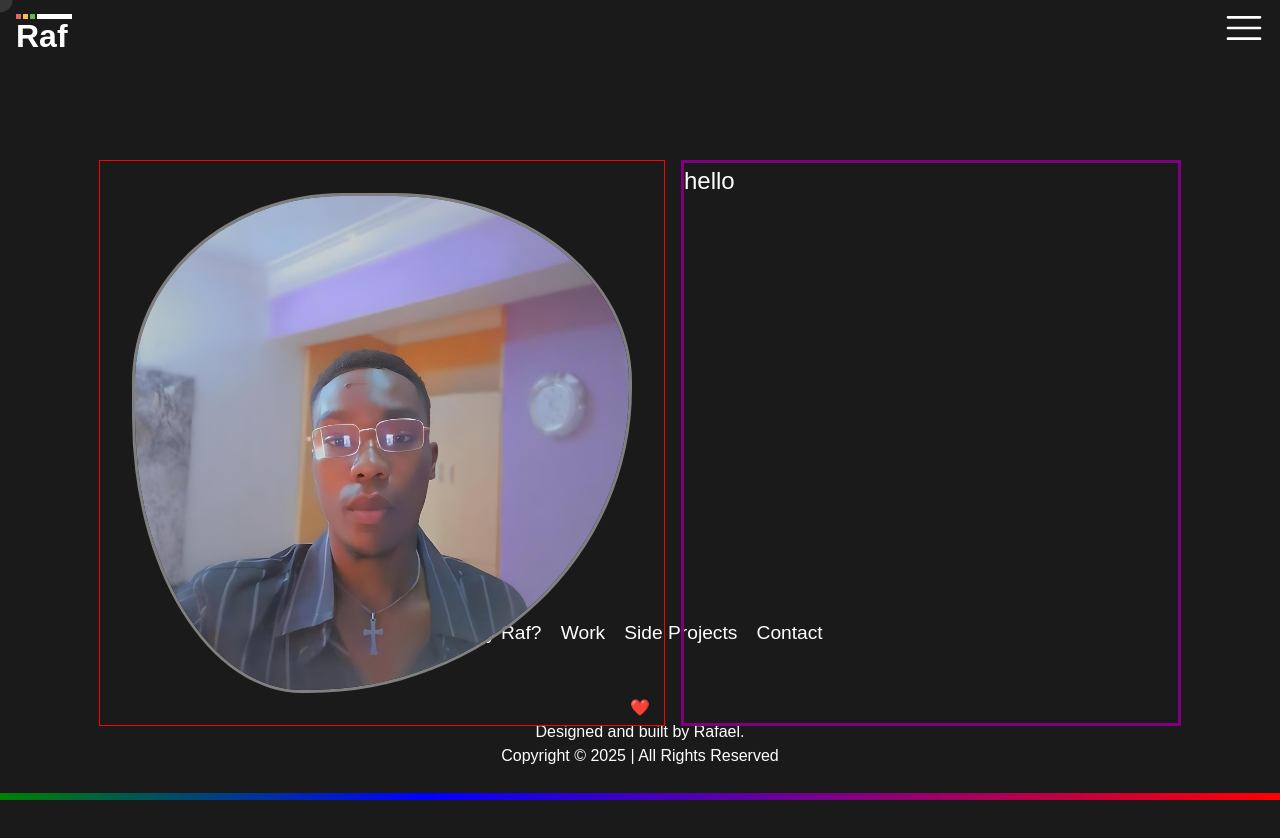
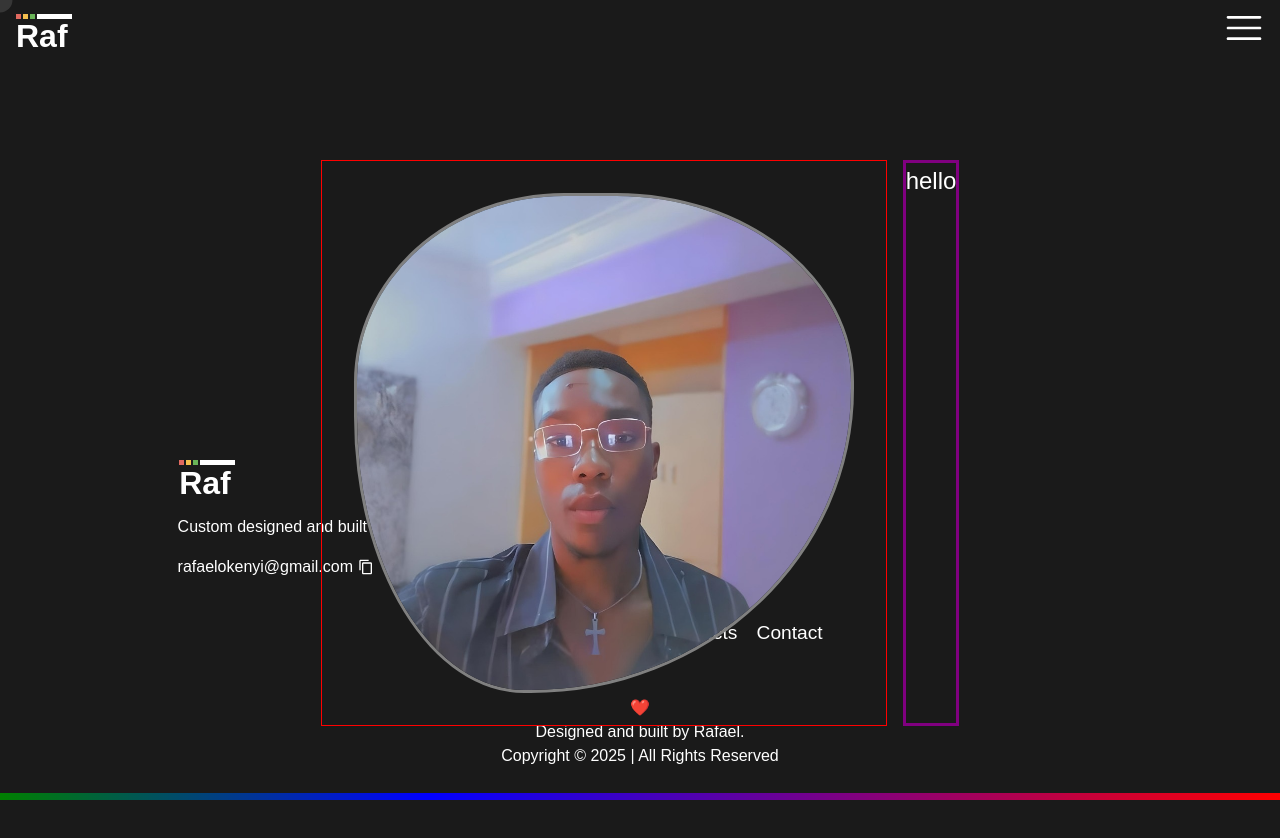
Before and after one commit to rafszn/portfolio, a React (Vite) app: page /contact in a window 1280 px wide. Shown: the top 838 px of the page. Built offline with nearby package versions, Linux system fonts and the light colour scheme; a web font is replaced by a local one; what ldrs would draw is missing.

Commit message:
vercel.json

```diff
--- a/src/components/sections/ContactSection.jsx
+++ b/src/components/sections/ContactSection.jsx
@@ -5,18 +5,6 @@ import { useState } from "react";
 gsap.registerPlugin(useGSAP);
 
 const ContactSection = () => {
-  useGSAP(() => {
-    // gsap.to(".image-wrapper", {
-    //   duration: 3,
-    //   keyframes: [
-    //     // { borderRadius: "80% 50% 70% 20% / 100% 70% 40% 30%" },
-    //     { borderRadius: "100% 50% 70% 75% / 100% 100% 50% 60%" },
-    //     { borderRadius: "80% 50% 70% 20% / 100% 70% 40% 30%" },
-    //   ],
-    //   repeat: -1, // Repeat indefinitely
-    //   yoyo: true, // Reverse the animation on every alternate cycle
-    // });
-  });
   return (
     <div className="contact-section">
       <div className="wrapper">
--- a/src/index.scss
+++ b/src/index.scss
@@ -489,6 +489,8 @@ body {
   justify-content: center;
   // border: 1px solid red;
 
+
+
   .wrapper {
     // border: 1px solid blue;
     display: flex;
@@ -497,11 +499,13 @@ body {
 
     @include mobile {
       flex-direction: column;
+      justify-content: center;
+      align-items: center;
     }
 
     .image-container {
       flex: 1;
-      width: 100%;
+      // width: 100%;
       display: flex;
       align-items: center;
       justify-content: center;
@@ -511,7 +515,7 @@ body {
         border: 1px solid red;
       @include mobile{
         padding: 0;
-        flex: 0;
+        flex: 1;
       }
 
       .image-wrapper {
@@ -548,7 +552,7 @@ body {
 
     .text-container {
       // width: 100%;
-      width: 500px;
+      // width: 500px;
 
       flex: 1;
       border: 3px solid purple;
```
